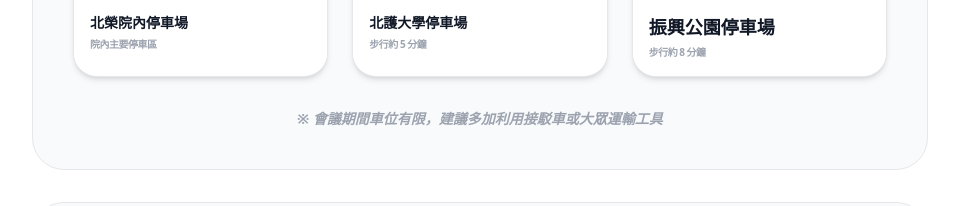
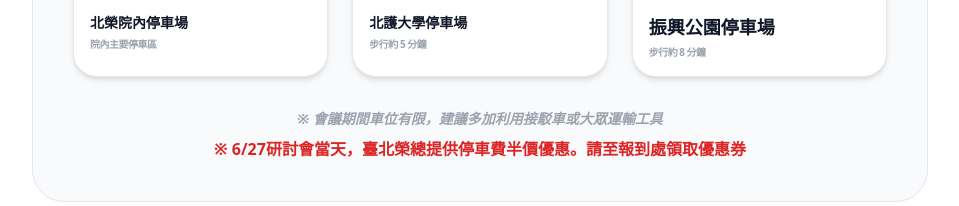
Before and after one commit to swordvghtpe/SWORD, a React (Vite) app: page / in a window 1280 px wide. Shown: the part 9960-10166 px from the top of the page, without its empty margins (160-1119 px from the left). Built offline with nearby package versions, Linux system fonts and the light colour scheme.

Commit message:
feat: add parking discount info and remove CI config
Add parking discount details to the Venue page and remove the legacy GitHub Pages deployment workflow.

```diff
--- a/components/Venue.tsx
+++ b/components/Venue.tsx
@@ -213,8 +213,14 @@ const Venue: React.FC = () => {
             </div>
 
             <div id="parking-notes" className="mt-8 text-center">
-              <p id="parking-notes-text" className="text-gray-400 text-[10px] md:text-sm font-bold italic">
+              <p id="parking-notes-text" className="text-gray-400 text-[10px] md:text-sm font-bold italic mb-2">
                 {t('※ 會議期間車位有限，建議多加利用接駁車或大眾運輸工具', '※ Parking is limited; public transport is highly recommended.')}
+              </p>
+              <p id="parking-discount-text" className="text-red-600 text-xs md:text-base font-black leading-relaxed">
+                {t(
+                  '※ 6/27研討會當天，臺北榮總提供停車費半價優惠。請至報到處領取優惠券',
+                  '※ On the day of the symposium (6/27), Taipei Veterans General Hospital offers a 50% discount on parking. Please obtain the discount coupon at the registration desk.'
+                )}
               </p>
             </div>
           </div>
```
